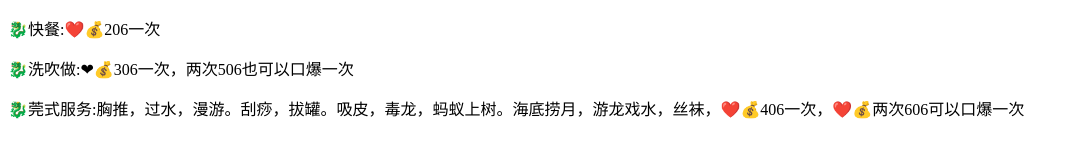
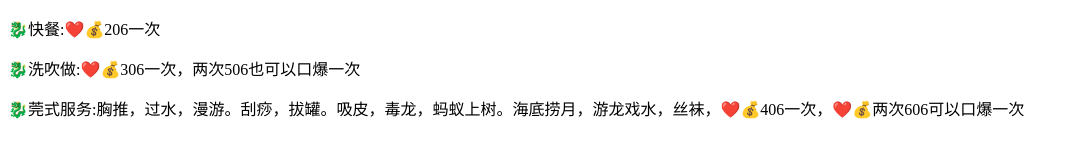
Before and after one commit to zdensocool/project3, a plain HTML site: page index.html in a window 1280 px wide. Shown: the whole page, without its empty margins (0-1077 px from the left). Drawn offline with Linux system fonts and the light colour scheme.

Commit message:
Update index.html

```diff
--- a/index.html
+++ b/index.html
@@ -7,7 +7,7 @@
   </head>
   <body>
     <p>🐉快餐:❤️💰206一次</p>
-    <p>🐉洗吹做:❤💰️306一次，两次506也可以口爆一次</p>
+    <p>🐉洗吹做:❤️💰️306一次，两次506也可以口爆一次</p>
     <p>🐉莞式服务:胸推，过水，漫游。刮痧，拔罐。吸皮，毒龙，蚂蚁上树。海底捞月，游龙戏水，丝袜，❤️💰406一次，❤️💰两次606可以口爆一次</p>
   </body>
 </html>
```
